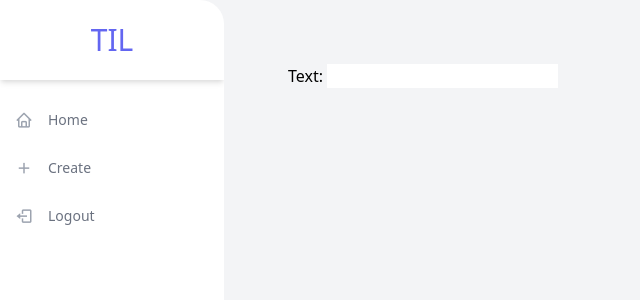
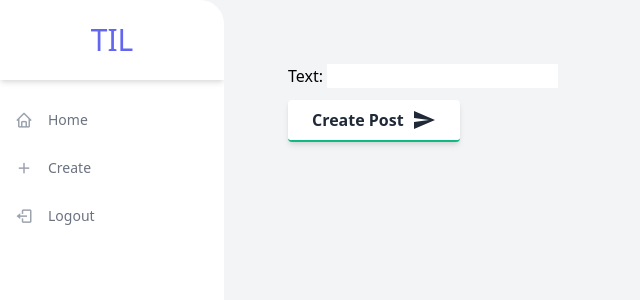
Before and after one commit to AbnerAlexson/Django_project1, a Django app: page /new/ in a window 1280 px wide. Shown: the top 300 px of the page, without its empty margins (0-640 px from the left). Run offline with Django 5.2, Linux system fonts and the light colour scheme; the visitor is signed in with stand-in values (Sample User, id 1).

Commit message:
created form to post stuff

```diff
--- a/feed/templates/feed/create.html
+++ b/feed/templates/feed/create.html
@@ -3,5 +3,18 @@
 {% block title %}Create a new post{% endblock %}
 
 {% block body %}
-    {{form.as_p }} {# puts form items into a paragraph element #}
+    <form method="POST" action=".">
+        {% csrf_token %}
+        {{form.as_p }} {# puts form items into a paragraph element #}
+        <div>
+            <div class="my-3">
+                <button class="bg-white text-gray-800 font-bold rounded border-b-2 border-green-500 hover:border-green-600 hover:bg-green-500 hover:text-white shadow-md py-2 px-6 inline-flex items-center" type="submit">
+                    <span class="mr-2">Create Post</span>
+                    <svg xmlns="http://www.w3.org/2000/svg" width="24" height="24" viewBox="0 0 24 24">
+                        <path fill="currentcolor" d="M2.01 21L23 12 2.01 3 2 10l15 2-15 2z"></path>
+                    </svg>
+                </button>
+            </div>
+        </div>
+    </form>
 {% endblock body %}
```
